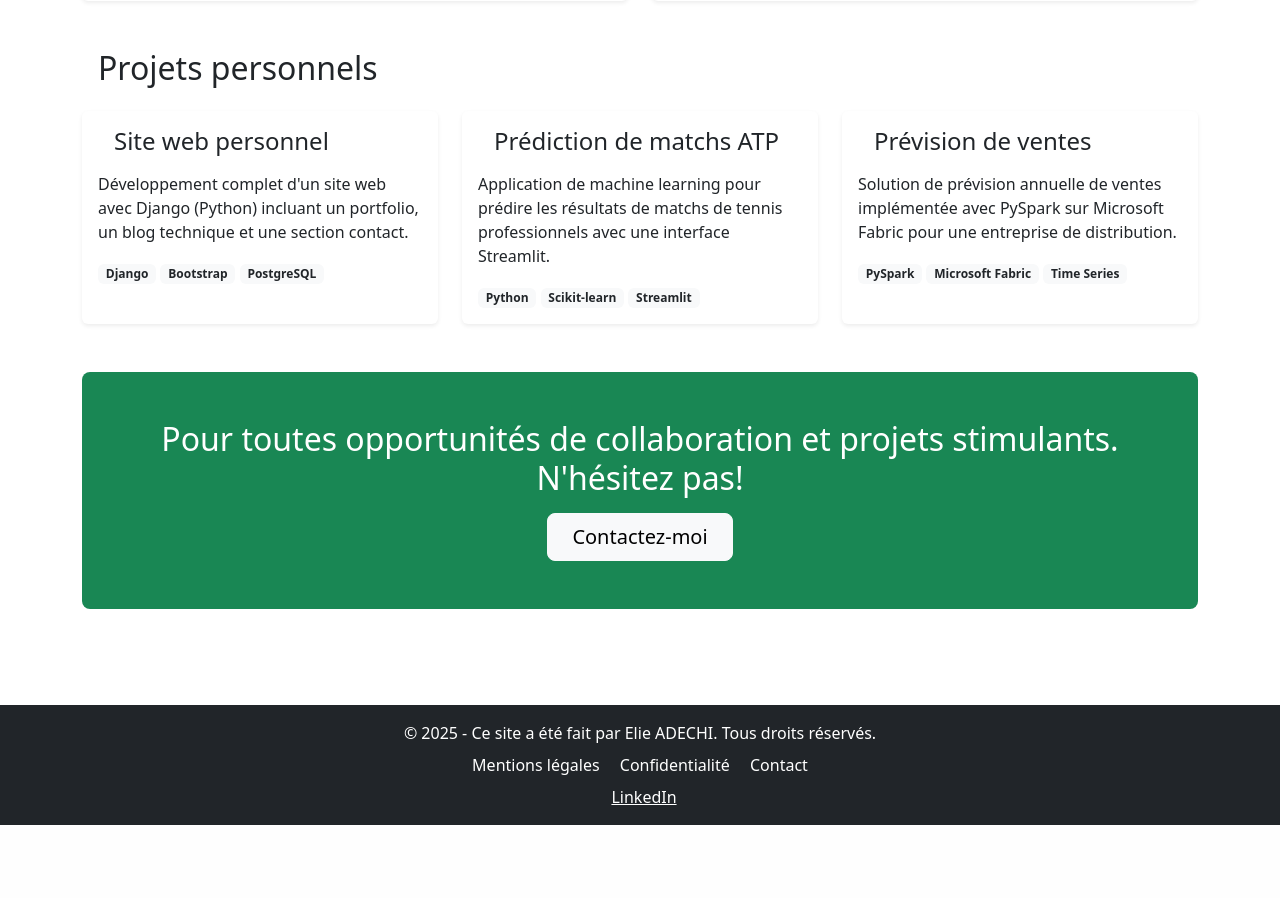
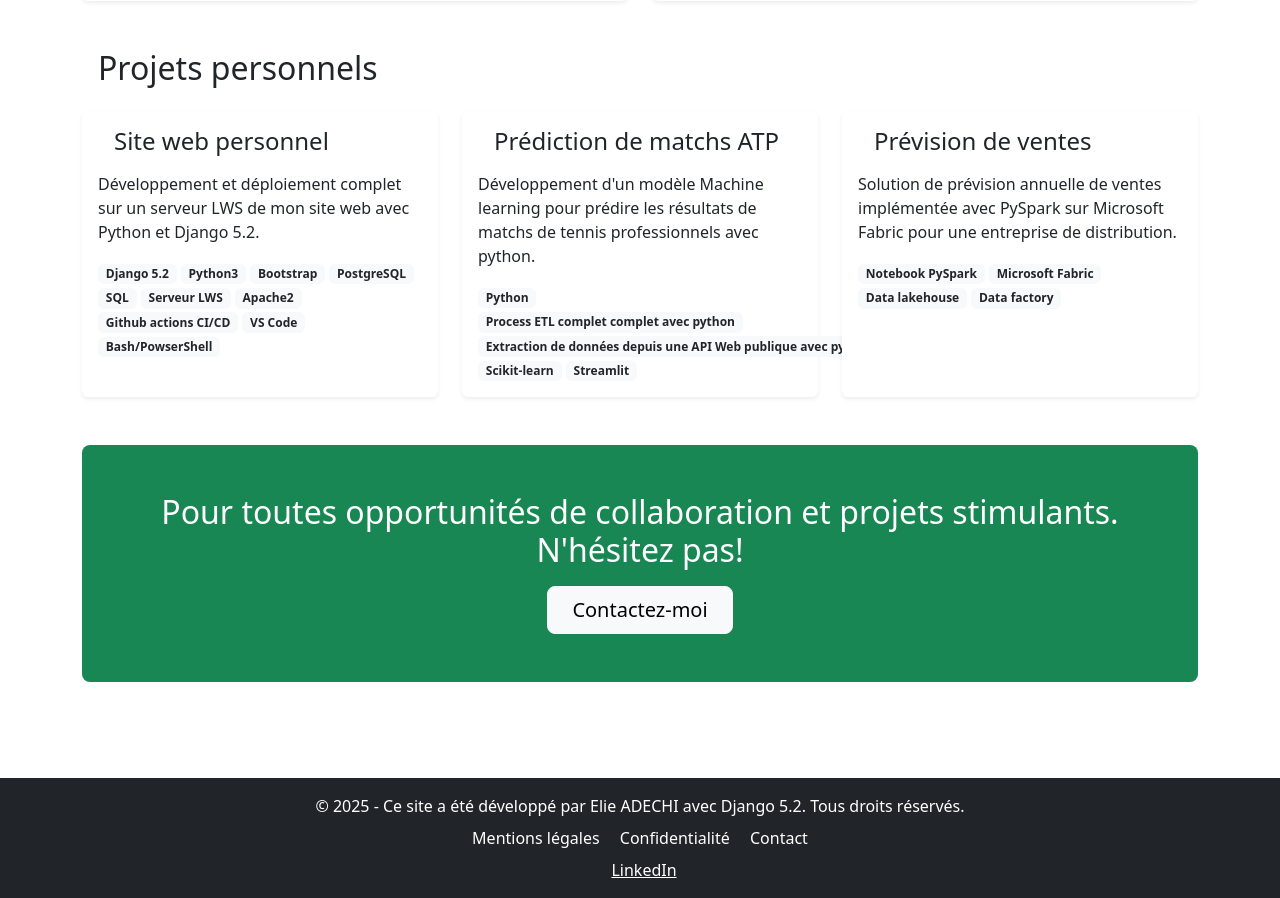
Before and after one commit to adechielie/monsiteweb, a Django app: template pages/templates/about.html in a window 1280 px wide. Shown: the part 1515-2413 px from the top of the page. Before the commit the page ends 2340 px from the top, so only its background shows below. Run offline with Django 5.2, Linux system fonts and the light colour scheme; the template is opened without the code that fills it, so the values that code supplies are empty; parts of the project's set-up code (start-up, migrations or seed data) failed here and were passed over.

Commit message:
modification de base, about, deploy et env

```diff
--- a/pages/templates/about.html
+++ b/pages/templates/about.html
@@ -239,18 +239,25 @@
 
             <div class="row g-4">
                 <div class="col-md-4">
-                    <a href="https://github.com/ton_profil/portfolio" target="_blank" class="text-decoration-none text-dark">
+                    <a href="https://github.com/adechielie/monsiteweb" target="_blank" class="text-decoration-none text-dark">
                         <div class="card h-100 border-0 shadow-sm card-hover">
                             <div class="card-body">
                                 <div class="d-flex align-items-center mb-3">
                                     <i class="bi bi-code-slash fs-3 text-primary me-3"></i>
                                     <h4 class="mb-0">Site web personnel</h4>
                                 </div>
-                                <p>Développement complet d'un site web avec Django (Python) incluant un portfolio, un blog technique et une section contact.</p>
+                                <p>Développement et déploiement complet sur un serveur LWS de mon site web avec Python et Django 5.2.</p>
                                 <div class="mt-auto">
-                                <span class="badge bg-light text-dark">Django</span>
+                                <span class="badge bg-light text-dark">Django 5.2</span>
+                                <span class="badge bg-light text-dark">Python3</span>
                                 <span class="badge bg-light text-dark">Bootstrap</span>
                                 <span class="badge bg-light text-dark">PostgreSQL</span>
+                                <span class="badge bg-light text-dark">SQL</span>
+                                <span class="badge bg-light text-dark">Serveur LWS</span>
+                                <span class="badge bg-light text-dark">Apache2</span>
+                                <span class="badge bg-light text-dark">Github actions CI/CD</span>
+                                <span class="badge bg-light text-dark">VS Code</span>
+                                <span class="badge bg-light text-dark">Bash/PowserShell</span>
                                 </div>
                             </div>
                         </div>
@@ -264,9 +271,11 @@
                                 <i class="bi bi-graph-up-arrow fs-3 text-primary me-3"></i>
                                 <h4 class="mb-0">Prédiction de matchs ATP</h4>
                             </div>
-                            <p>Application de machine learning pour prédire les résultats de matchs de tennis professionnels avec une interface Streamlit.</p>
+                            <p>Développement d'un modèle Machine learning pour prédire les résultats de matchs de tennis professionnels avec python.</p>
                             <div class="mt-auto">
                                 <span class="badge bg-light text-dark">Python</span>
+                                <span class="badge bg-light text-dark">Process ETL complet complet avec python</span>
+                                <span class="badge bg-light text-dark">Extraction de données depuis une API Web publique avec python</span>
                                 <span class="badge bg-light text-dark">Scikit-learn</span>
                                 <span class="badge bg-light text-dark">Streamlit</span>
                             </div>
@@ -283,9 +292,10 @@
                             </div>
                             <p>Solution de prévision annuelle de ventes implémentée avec PySpark sur Microsoft Fabric pour une entreprise de distribution.</p>
                             <div class="mt-auto">
-                                <span class="badge bg-light text-dark">PySpark</span>
+                                <span class="badge bg-light text-dark">Notebook PySpark</span>
                                 <span class="badge bg-light text-dark">Microsoft Fabric</span>
-                                <span class="badge bg-light text-dark">Time Series</span>
+                                <span class="badge bg-light text-dark">Data lakehouse</span>
+                                <span class="badge bg-light text-dark">Data factory</span>
                             </div>
                         </div>
                     </div>
--- a/pages/templates/base.html
+++ b/pages/templates/base.html
@@ -35,7 +35,7 @@
 
     <footer class="bg-dark text-white text-center p-3 mt-5">
         <div class="container">
-            <p class="mb-2">© 2025 - Ce site a été fait par Elie ADECHI. Tous droits réservés.</p>
+            <p class="mb-2">© 2025 - Ce site a été développé par Elie ADECHI avec Django 5.2. Tous droits réservés.</p>
 
             <div class="mb-2">
                 <a href="/mentions-legales" class="text-decoration-none text-white me-3">Mentions légales</a>
```
Also changed, not shown: .github/workflows/deploy.yml.
